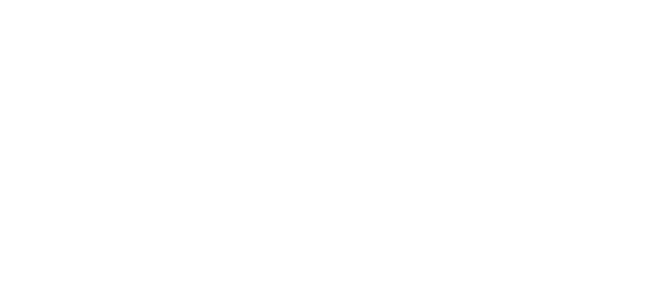
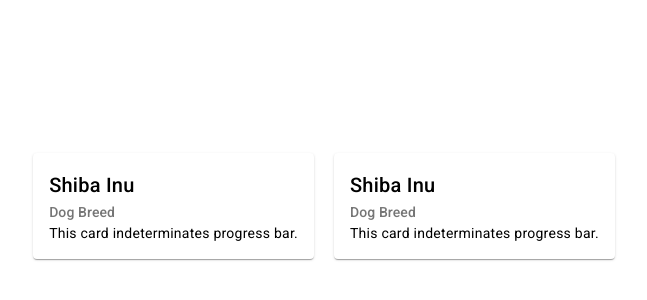
Before and after one commit to Marius0092/borsa-app, an Angular app: page /stocks/1 in a window 1280 px wide. Shown: the part 194-494 px from the top of the page, without its empty margins (316-963 px from the left). Built offline with nearby package versions, Linux system fonts and the light colour scheme.

Commit message:
fixed details and input button

```diff
--- a/src/app/stock-details/stock-details.component.css
+++ b/src/app/stock-details/stock-details.component.css
@@ -0,0 +1,19 @@
+.example-card {
+  max-width: 400px;
+}
+
+.container{
+  display: flex;
+  justify-content: center;
+
+  gap: 20px;
+  align-items: center;
+  height: 100vh;
+}
+
+
+@media screen and (max-width: 767px) {
+  .container {
+    flex-direction: column;
+  }
+}
--- a/src/app/stock-details/stock-details.component.html
+++ b/src/app/stock-details/stock-details.component.html
@@ -1,4 +1,4 @@
-<div *ngIf="stockData">
+<!-- <div *ngIf="stockData">
   <h2>Stock Details</h2>
   <p>
     Current Date: {{ stockData.currentDate?.month }}/{{
@@ -20,4 +20,43 @@
   <p>Change: {{ stockData.twoMonthAgo?.change }}</p>
 
   <button (click)="goBack()">Indietro</button>
+</div> -->
+
+
+<div class="container">
+
+  <mat-card class="example-card" *ngIf="stockData">
+    <mat-card-header>
+      <mat-card-title> Current Month: {{ stockData.currentDate?.month }}/{{
+        stockData.currentDate?.year}} </mat-card-title>
+    </mat-card-header>
+    <mat-card-content>
+      <div><mat-icon>trending_down</mat-icon></div>
+      <p>Change: {{ stockData.currentDate?.change }} {{stockData.currency}}</p>
+    </mat-card-content>
+
+  </mat-card>
+
+  <mat-card class="example-card">
+    <mat-card-header>
+      <mat-card-title>Shiba Inu</mat-card-title>
+      <mat-card-subtitle>Dog Breed</mat-card-subtitle>
+    </mat-card-header>
+    <mat-card-content>
+      <p>This card indeterminates progress bar.</p>
+    </mat-card-content>
+
+  </mat-card>
+
+  <mat-card class="example-card">
+    <mat-card-header>
+      <mat-card-title>Shiba Inu</mat-card-title>
+      <mat-card-subtitle>Dog Breed</mat-card-subtitle>
+    </mat-card-header>
+    <mat-card-content>
+      <p>This card indeterminates progress bar.</p>
+    </mat-card-content>
+
+  </mat-card>
+
 </div>
--- a/src/app/stock-input/stock-input.component.css
+++ b/src/app/stock-input/stock-input.component.css
@@ -1,37 +1,3 @@
-section {
-  display: table;
+.tickerFormField{
+  margin-right: 10px;
 }
-
-.example-label {
-  display: table-cell;
-  font-size: 14px;
-  margin-left: 8px;
-  min-width: 120px;
-}
-
-.example-button-row {
-  display: table-cell;
-  max-width: 600px;
-}
-
-.example-button-row .mat-mdc-button-base {
-  margin: 8px 8px 8px 0;
-}
-
-.example-flex-container {
-  display: flex;
-  justify-content: space-between;
-  flex-wrap: wrap;
-}
-
-.example-button-container {
-  display: flex;
-  justify-content: center;
-  width: 120px;
-}
-
-.example-form {
-  min-width: 150px;
-  max-width: 500px;
-  width: 100%;
-}
--- a/src/app/stock-input/stock-input.component.html
+++ b/src/app/stock-input/stock-input.component.html
@@ -1,8 +1,10 @@
 <div class="input-container">
-  <mat-form-field>
+  <mat-form-field class="tickerFormField">
     <mat-label>Stocks</mat-label>
     <input matInput value="Insert Thicker" [(ngModel)]="symbol" placeholder="Insert Thicker">
+
   </mat-form-field>
-  <button mat-raised-button color="primary" class="thickerButton" (click)="fetchStockProfileAndQuote()">Submit</button>
+  <button mat-fab matSuffix color="primary" class="thickerButton" (click)="fetchStockProfileAndQuote()">
+    <mat-icon>search</mat-icon> </button>
 
 </div>
--- a/src/app/stocklist/stocklist.component.html
+++ b/src/app/stocklist/stocklist.component.html
@@ -3,13 +3,15 @@
   <h1 style="background-image: url('https://ibb.co/PtRty4g')">STOCK WATCH</h1>
   <app-stock-input></app-stock-input>
   <mat-card *ngFor="let stock of stocks$ | async" class="example-card">
-  <button mat-button color="warn" class="delete-button" (click)="deleteStock(stock)">X</button>
+    <button mat-icon-button color="warn" class="delete-button" (click)="deleteStock(stock)">X</button>
     <mat-card-header>
-    <div mat-card-avatar class="example-header-image" [ngStyle]="{ 'background-image': 'url(' + stock.logo + ')' }"> </div>
+      <div mat-card-avatar class="example-header-image" [ngStyle]="{ 'background-image': 'url(' + stock.logo + ')' }">
+      </div>
 
       <mat-card-content>
-      <mat-card-subtitle
-        ><h1>{{ stock.nameCompany }}</h1></mat-card-subtitle>
+        <mat-card-subtitle>
+          <h1>{{ stock.nameCompany }}</h1>
+        </mat-card-subtitle>
         <mat-card-subtitle>Latest Price: {{ stock.currentPrice }} {{stock.currency}}</mat-card-subtitle>
         <mat-card-subtitle>Previous Close Price: {{ stock.initialPrice }} {{stock.currency}}</mat-card-subtitle>
       </mat-card-content>
```
Lines whose indentation alone changed are shown as unchanged.
